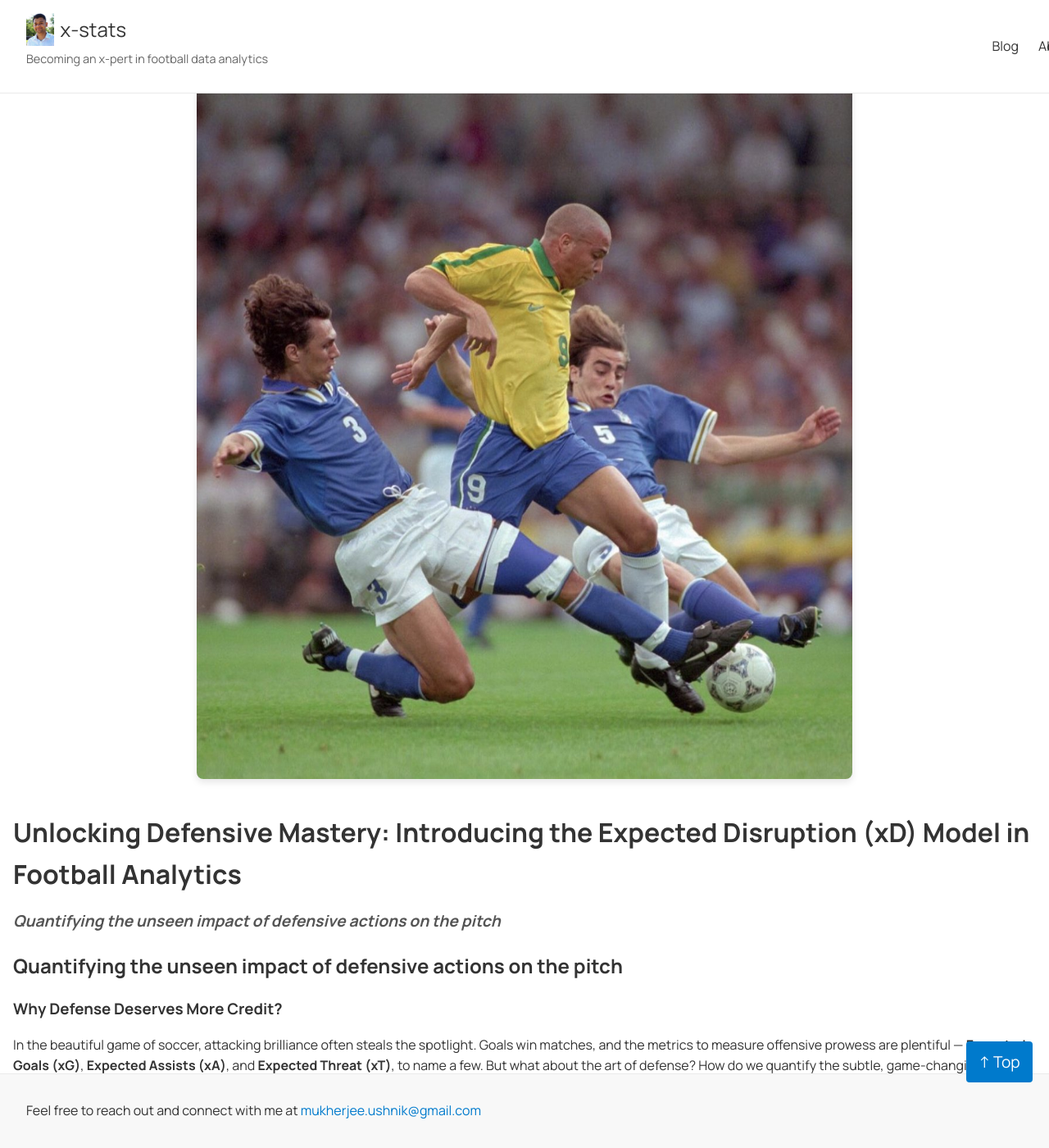
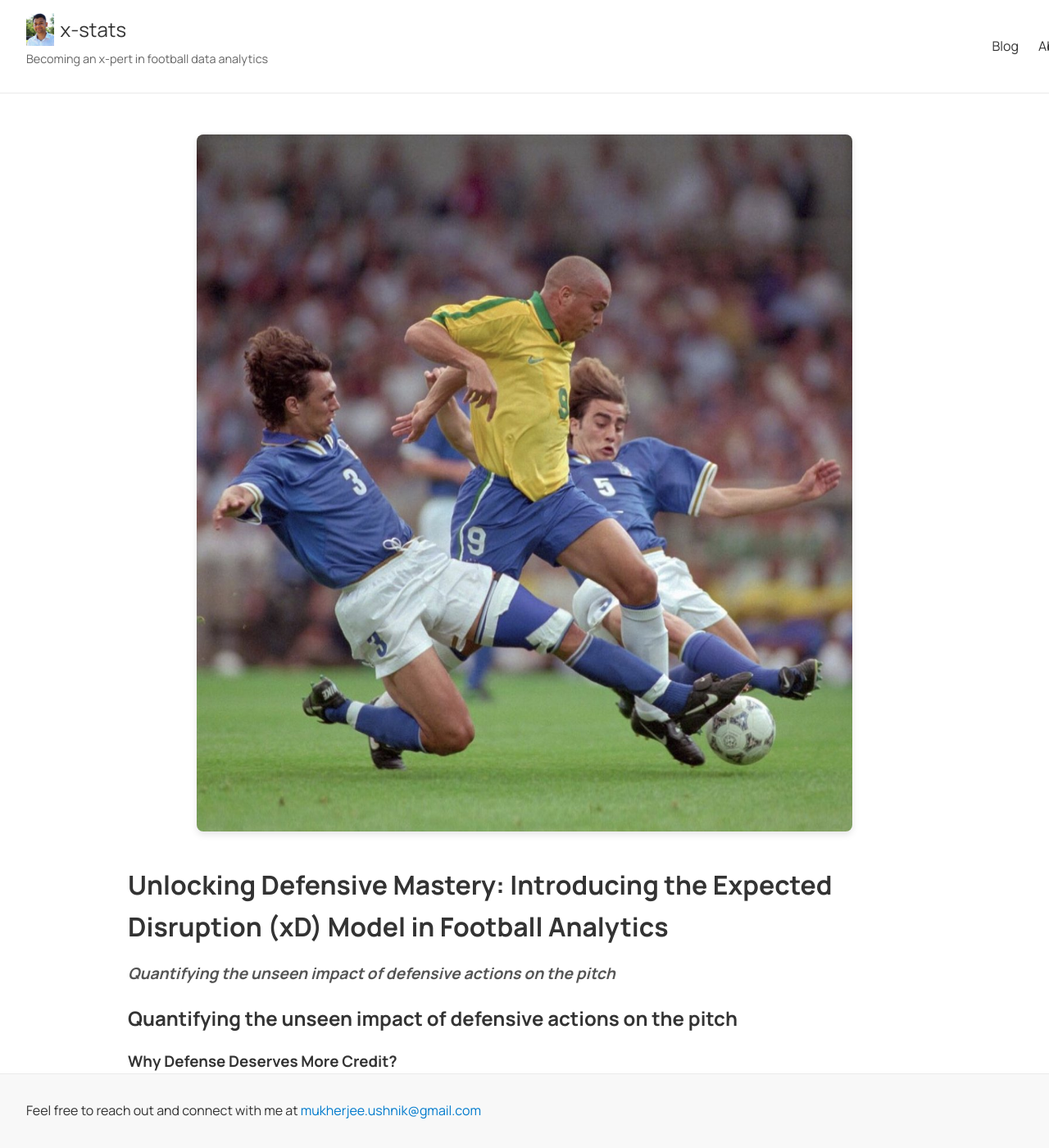
Before and after one commit to u3mukher/x-stats, a Jekyll site: the page built from _posts/2024-12-12-xD.md, in a window 1280 px wide and 1400 px high. Shown: the whole window at 82% size. Built offline with Jekyll 4.4.1, drawn with Linux system fonts in a browser that asks for light colours; our own code applies the rules of GitHub Pages for plain Markdown files; a style sheet for code colours, icons or effects is not loaded.

Commit message:
Update custom.css

```diff
--- a/assets/css/custom.css
+++ b/assets/css/custom.css
@@ -25,7 +25,7 @@ h1, h2, h3, h4, h5, h6 {
   display: flex;
   justify-content: space-between; /* Distributes space between branding and nav */
   align-items: center;
-  position: fixed; /* Makes the header fixed */
+  position: fixed;
   width: 100%;
   top: 0;
   z-index: 1000;
@@ -157,9 +157,9 @@ h1, h2, h3, h4, h5, h6 {
 
 .post-title {
   font-size: 2em;
-  color: #333333;
+  margin: 0.5em 0;
+  color: #333333; /* Changed from #007acc to dark gray */
   font-weight: bold;
-  margin-bottom: 0.5em;
 }
 
 .post-title a {
@@ -175,7 +175,7 @@ h1, h2, h3, h4, h5, h6 {
   font-size: 1.2em;
   color: #555555;
   font-style: italic;
-  margin-bottom: 1em;
+  margin: 0.25em 0 0.5em 0;
 }
 
 .post-excerpt {
@@ -213,6 +213,13 @@ h1, h2, h3, h4, h5, h6 {
   padding: 0 1em;
 }
 
+/* Centralized Content Layout */
+main {
+  padding: 4em 2em;
+  max-width: 1000px;
+  margin: 0 auto;
+}
+
 /* Social Links Styling */
 .social-links {
   list-style: none;
@@ -237,44 +244,6 @@ h1, h2, h3, h4, h5, h6 {
 
 .social-links li a i {
   font-size: 1em;
-}
-
-/* Back-to-Top Button Styling */
-.back-to-top {
-  position: fixed;
-  bottom: 80px; /* Adjust as needed */
-  right: 20px;
-  background-color: #007acc;
-  color: #ffffff;
-  padding: 0.5em 0.8em;
-  border-radius: 4px;
-  text-decoration: none;
-  font-size: 1.2em;
-  display: none; /* Hidden by default */
-  transition: background-color 0.3s ease;
-  z-index: 1001;
-}
-
-.back-to-top:hover {
-  background-color: #005fa3;
-}
-
-/* Show the button when scrolled down */
-@media (min-width: 768px) {
-  .back-to-top {
-    display: block;
-  }
-}
-
-/* Smooth Scroll */
-html {
-  scroll-behavior: smooth;
-}
-
-/* Focus Styles for Links */
-a:focus, a:hover {
-  outline: 2px solid #007acc;
-  outline-offset: 2px;
 }
 
 /* Responsive Design */
```
